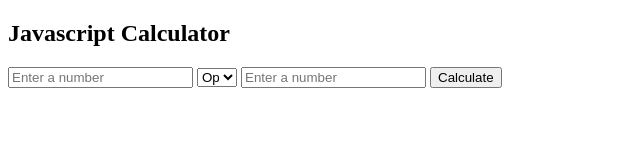
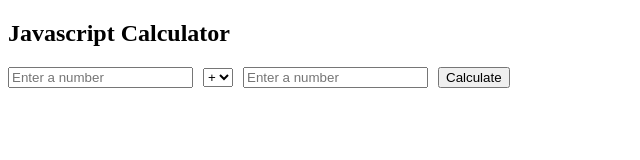
Before and after one commit to HrithikaChalla/CALCULATOR, a plain HTML site: page index.html in a window 1280 px wide. Shown: the full height of the page, 0-640 px from the left. Drawn offline with Linux system fonts and the light colour scheme.

Commit message:
Update index.html

```diff
--- a/index.html
+++ b/index.html
@@ -3,7 +3,7 @@
 <head>
     <title>Interactive Calculator</title>
     <style>
-        calculator {
+        .calculator {
             display: flex;
             align-items: center;
             gap: 10px;
@@ -18,14 +18,13 @@
     <input type="number" id="num1" placeholder="Enter a number">
 
     <select id="operation">
-        <option value="">Op</option>
-        <option value="add">+</option>
+        <option value="add" selected>+</option>
         <option value="sub">−</option>
         <option value="mul">×</option>
         <option value="div">÷</option>
     </select>
 
-    <input type="number" id="num2" placeholder="Enter a number">
+    <input type="number" id="num2" placeholder="Enter a number ">
 
     <button type="button" onclick="calculate()">Calculate</button>
 
@@ -51,9 +50,6 @@
                 return;
             }
             result = a / b;
-        } else {
-            document.getElementById("result").innerHTML = "Select op";
-            return;
         }
 
         document.getElementById("result").innerHTML = "= " + result;
```
